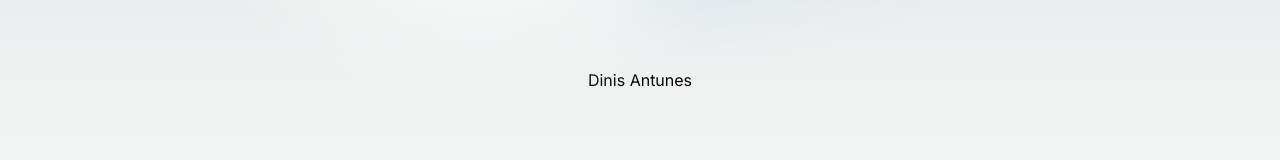
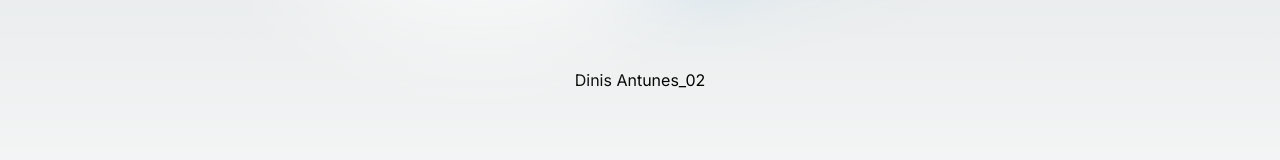
Before and after one commit to TDW-2023/tdw_dinis, a Next.js app: page / in a window 1280 px wide. Shown: the part 409-569 px from the top of the page. Built offline with nearby package versions, Linux system fonts and the light colour scheme.

Commit message:
deploy change

```diff
--- a/src/app/page.js
+++ b/src/app/page.js
@@ -39,7 +39,7 @@ export default function Home() {
         />
       </div>
       <div>
-        <p>Dinis Antunes</p>
+        <p>Dinis Antunes_02</p>
       </div>
       <div className={styles.grid}>
         <Link
```
